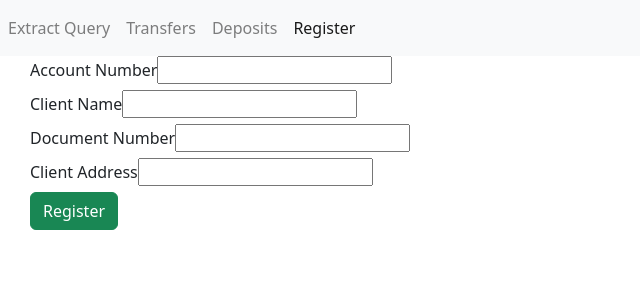
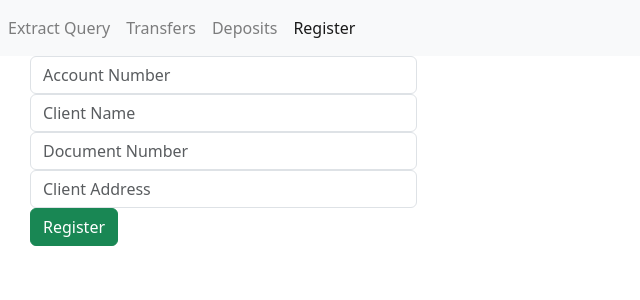
Before and after one commit to marcosvmgil/bank-application, an Angular app: page /register in a window 1280 px wide. Shown: the top 300 px of the page, without its empty margins (0-640 px from the left). Built offline with nearby package versions, Linux system fonts and the light colour scheme.

Commit message:
adding bootstrap inputs

```diff
--- a/src/app/components/account-register/account-register.component.html
+++ b/src/app/components/account-register/account-register.component.html
@@ -3,20 +3,36 @@
     <div class="register__inputForm">
       <form [formGroup]="clientForm" (ngSubmit)="submit()">
         <div class="register__inputFormAccountNumber">
-          <label for="accountNumber"> Account Number </label>
-          <input type="number" formControlName="accountNumber" />
+          <input
+            type="number"
+            class="form-control"
+            placeholder="Account Number"
+            formControlName="accountNumber"
+          />
         </div>
         <div class="register__inputFormName">
-          <label for="clientName"> Client Name </label>
-          <input type="text" formControlName="clientName" />
+          <input
+            type="text"
+            class="form-control"
+            placeholder="Client Name"
+            formControlName="clientName"
+          />
         </div>
         <div class="register__inputFormDocument">
-          <label for="documentNumber"> Document Number </label>
-          <input type="number" formControlName="documentNumber" />
+          <input
+            type="number"
+            class="form-control"
+            placeholder="Document Number"
+            formControlName="documentNumber"
+          />
         </div>
         <div class="register__inputFormAddress">
-          <label for="clientAddress"> Client Address </label>
-          <input type="text" formControlName="clientAddress" />
+          <input
+            type="text"
+            class="form-control"
+            placeholder="Client Address"
+            formControlName="clientAddress"
+          />
         </div>
         <div class="register__inputFormSubmit">
           <button type="button" class="btn btn-success" type="submit">
--- a/src/app/components/extract/extract.component.html
+++ b/src/app/components/extract/extract.component.html
@@ -1,5 +1,5 @@
-<div class="extract__container">
-  <div class="extract__content">
+<div class="extract__container col-12">
+  <div class="extract__content col-8">
     <div class="extract__inputForm">
       <div class="deposit__inputFormSelection">
         <div class="dropdown">
```
